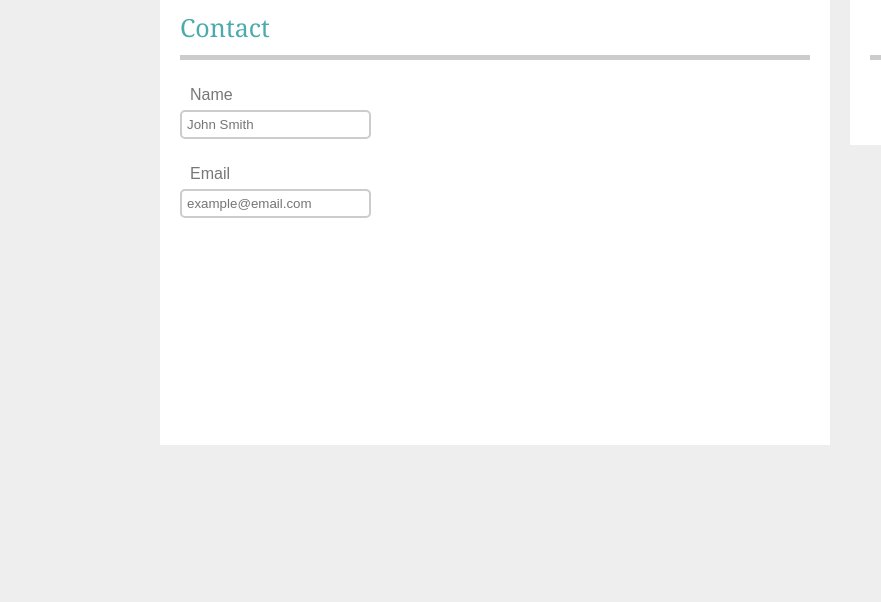
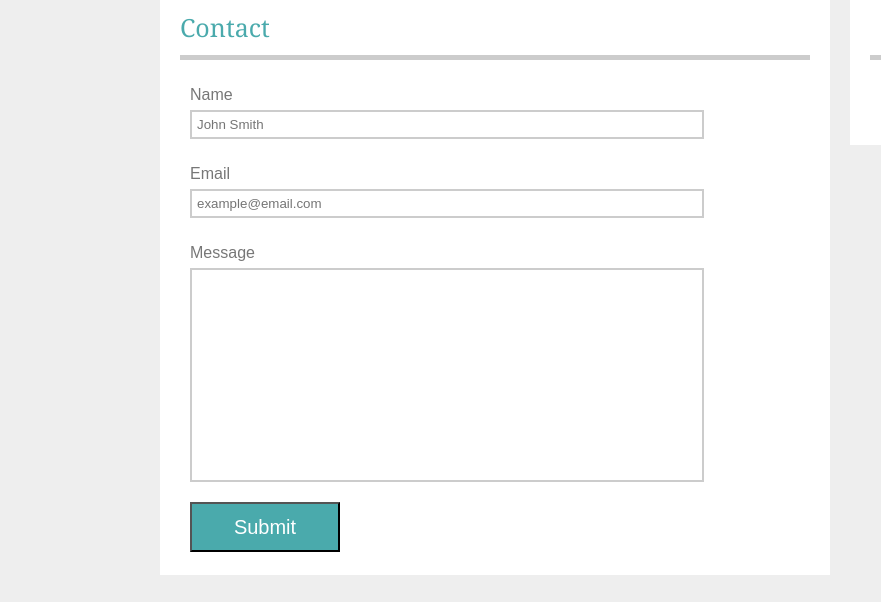
Before and after one commit to toatsted/Basic-Portfolio, a plain HTML site: page contact.html in a window 1280 px wide. Shown: the part 115-717 px from the top of the page, 0-881 px from the left. Drawn offline with Linux system fonts and the light colour scheme.

Commit message:
works in firefox?

```diff
--- a/assets/css/contact.css
+++ b/assets/css/contact.css
@@ -2,13 +2,26 @@ section {
 	width: 630px;
 	background-color: #ffffff;
 	padding: 20px;
-	height: 420px;
+	height: 550px;
 	float: left;
 }
 
-input[type=text] {padding:5px; border:2px solid #ccc;
--webkit-border-radius: 5px;
-    border-radius: 5px;
+input[type=text] {
+	padding: 5px;
+	margin-left: 10px;
+	border:2px solid #cccccc;
+	width: 500px;
 }
 
-input[type=text]:focus {border-color:#4aaaac; }
+input[type=submit] {
+	background-color: #4aaaac;
+	color: #ffffff;
+	width: 150px;
+	height: 50px;
+	font-size: 20px;
+	margin: 20px 10px;
+}
+
+.big-one {
+	height: 200px;
+}
--- a/contact.html
+++ b/contact.html
@@ -42,7 +42,12 @@
 		    <p>Email</p>
 		    <input type="text" placeholder="example@email.com"/>
 
+			<p>Message</p>
+			<input class='big-one' type="text">
+
+			<input type="submit" title="Submit">
 			</form>
+
 		</section>
 
 		<aside>
```
